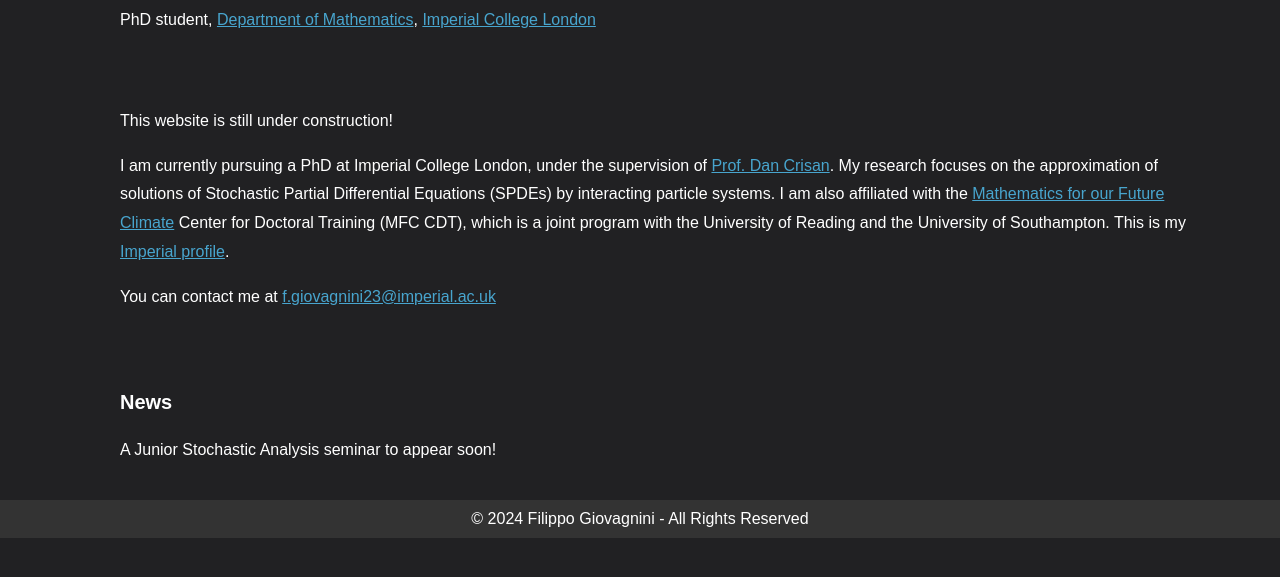
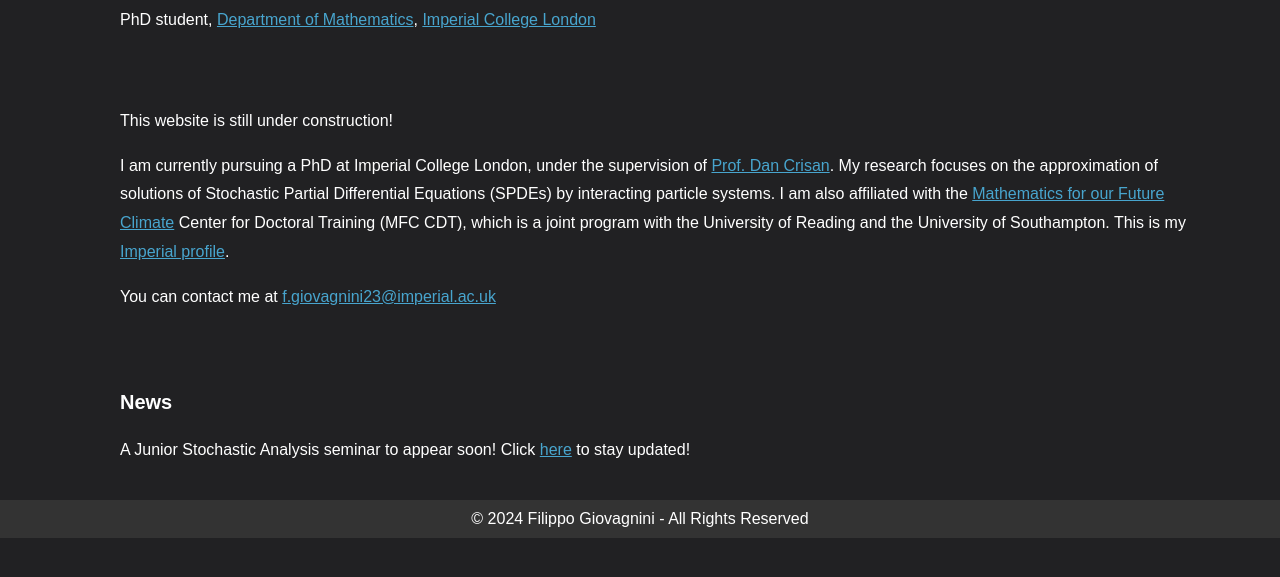
Before and after one commit to filippogiovagnini/filippogiovagnini.github.io, a plain HTML site: page index.html in a window 1280 px wide. Shown: the part 129-706 px from the top of the page. Drawn offline with Linux system fonts and the light colour scheme.

Commit message:
added stoch_website

```diff
--- a/index.html
+++ b/index.html
@@ -132,7 +132,7 @@
 
 <div class="bio">
     <p class="left-align"><span style="font-size: 20px;"><b>News</b></span></p>
-    <p class="left-align">A Junior Stochastic Analysis seminar to appear soon!</div>
+    <p class="left-align">A Junior Stochastic Analysis seminar to appear soon! Click <a href="https://sites.google.com/view/imperial-stoch-junior">here</a> to stay updated!</div>
 
 <footer>
     <p>&copy; 2024 Filippo Giovagnini - All Rights Reserved</p>
```
